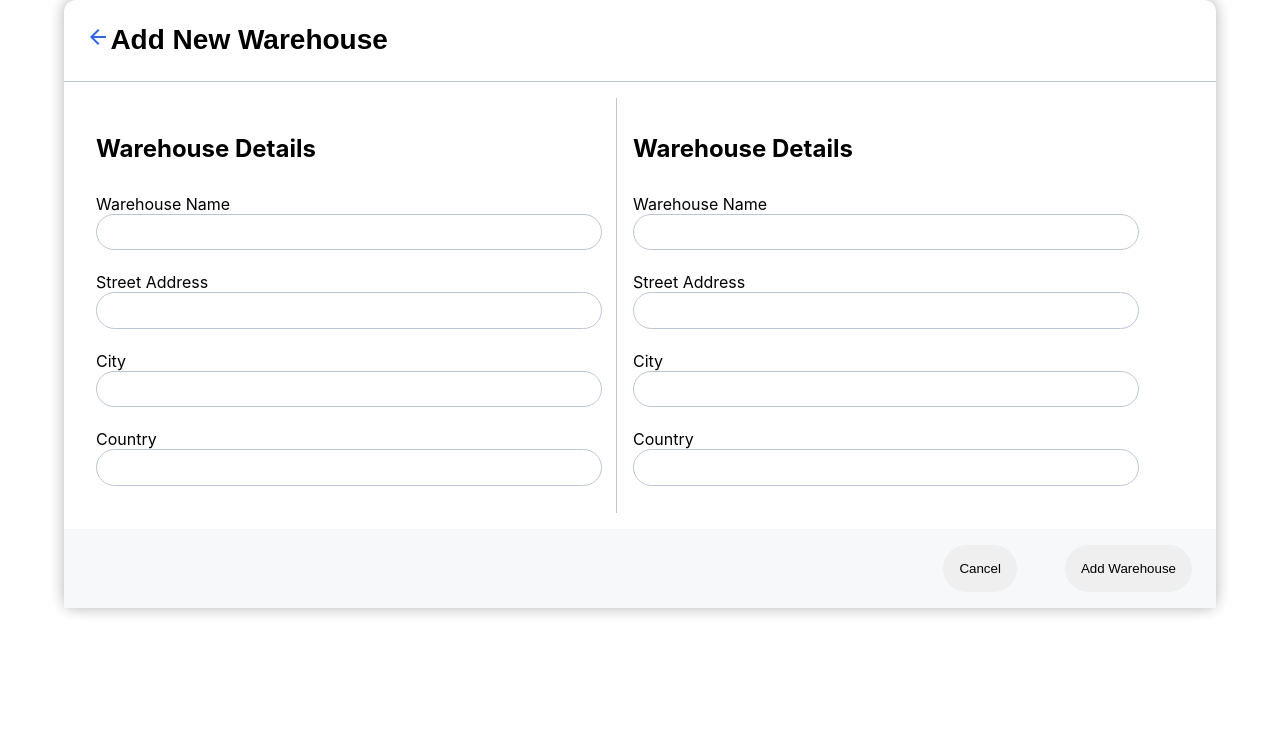
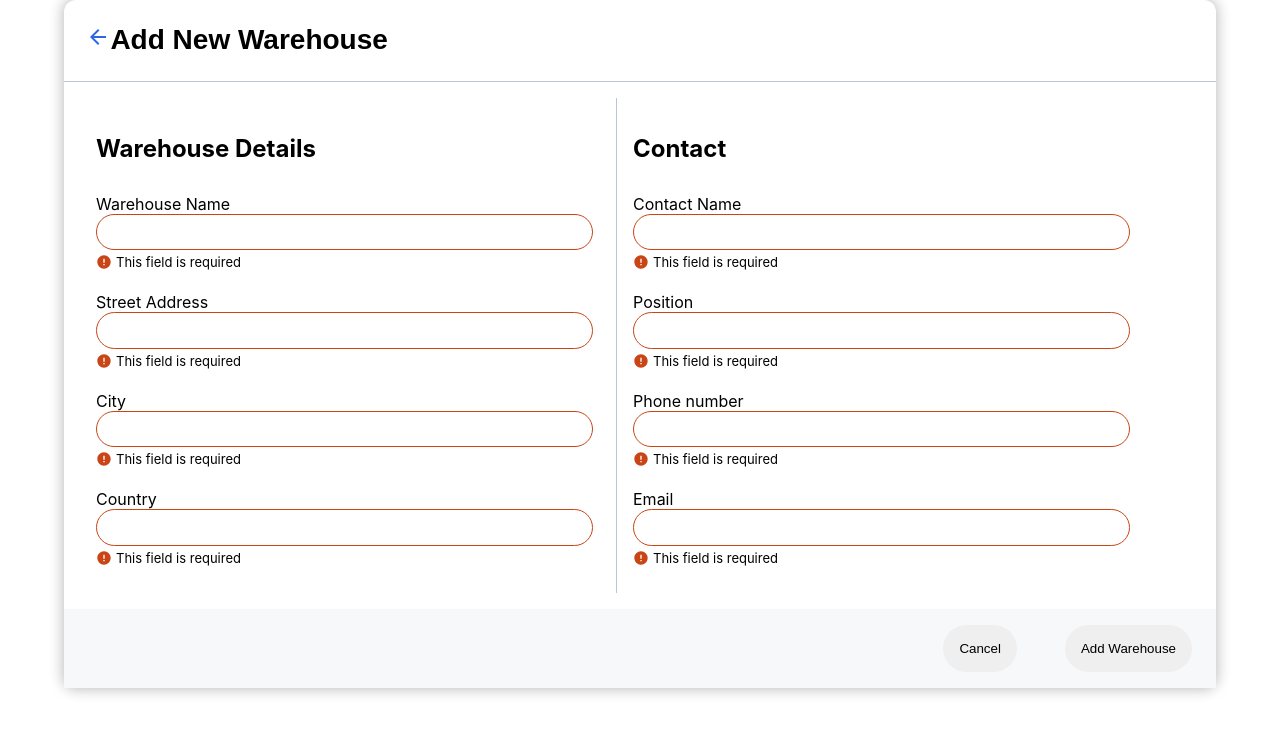
Before and after one commit to ChristopherFotos/inStock, a React (Create React App) app in the folder client/: page / in a window 1280 px wide. Shown: the top 734 px of the page. Built offline with nearby package versions, Linux system fonts and the light colour scheme.

Commit message:
add input handlers on form component

```diff
--- a/client/src/App.js
+++ b/client/src/App.js
@@ -4,7 +4,7 @@ import './App.css';
 
 function App() {
   return (
-    <AddWarehouse />
+    <AddWarehouse/>
   );
 }
 
--- a/client/src/components/AddWarehouse/AddWarehouse.jsx
+++ b/client/src/components/AddWarehouse/AddWarehouse.jsx
@@ -1,21 +1,22 @@
 import React, { Component } from 'react'
 import arrow from '../../assets/images/Icons/arrow_back-24px.svg'
+import axios from'axios'
+import Input from './Input/Input'
 import './AddWarehouse.scss'
 
 export default class AddWarehouse extends Component {
     constructor(props){
         super()
         this.state = {
-            id: "2922c286-16cd-4d43-ab98-c79f698aeab0",
-            name: "Manhattan",
-            address: "503 Broadway",
-            city: "New York",
-            country: "USA",
+            name: '',
+            address:'',
+            city: '',
+            country: '',
             contact: {
-              name: "Parmin Aujla",
-              position: "Warehouse Manager",
-              phone: "+1 (646) 123-1234",
-              email: "paujla@instock.com"
+              name: '',
+              position: '',
+              phone: '',
+              email: ''
             }
         }
     }
@@ -25,78 +26,58 @@ export default class AddWarehouse extends Component {
             ...this.state,
             [e.target.name]: e.target.value
         })
+
+        console.log(this.state[e.target.name]);
     }
 
     handleContactChange(e){
         this.setState({
             ...this.state,
-            [e.target.name]: e.target.value
+            contact: {
+                ...this.state.contact,
+                [e.target.name]: e.target.value
+            }
         })
+    }
+
+    handleSubmit(e){
+        e.preventDefault()
+    }
+
+    isEmpty(name, contact){
+        let empty
+        if(!contact) !this.state[name]? empty = true : empty = false
+        if(contact)  !this.state.contact[name]? empty = true : empty = false
+        return empty
     }
 
     render() {
         return (
             <div className = 'form'>
-
-                {/* header */}
                 <div className="form__header">
                     <img src={arrow} className = 'form__back-arrow' alt=""/>
                     <h1 className="form__heading titilliumWeb-Regular">Add New Warehouse</h1>
                 </div>
 
-                {/* flex container */}
                 <div className="flex-container">
-
-                    {/* details section */}
                     <div className="form__left-section">
                         <h2 className="form__subheading">Warehouse Details</h2>
-
-                        <div className="form__input-wrapper">
-                            <label htmlFor="name" className="form__label">Warehouse Name</label>
-                            <input type="text" className='form__input'/>
-                        </div>
-
-                        <div className="form__input-wrapper">
-                            <label htmlFor="address" className="form__label">Street Address</label>
-                            <input type="text" className='form__input'/>
-                        </div>
-
-                        <div className="form__input-wrapper">
-                            <label htmlFor="city" className="form__label">City</label>
-                            <input type="text" className='form__input'/>
-                        </div>
-
-                        <div className="form__input-wrapper">
-                            <label htmlFor="country" className="form__label">Country</label>
-                            <input type="text" className='form__input'/>
-                        </div>
+                        <Input name='name'    text='Warehouse Name' empty={this.isEmpty('name')} handleChange={(e)=>this.handleDetailChange(e)}/>
+                        <Input name='address' text='Street Address' empty={this.isEmpty('address')} handleChange={(e)=>this.handleDetailChange(e)}/>
+                        <Input name='city'    text='City' empty={this.isEmpty('city')} handleChange={(e)=>this.handleDetailChange(e)}/>
+                        <Input name='country' text='Country' empty={this.isEmpty('country')} handleChange={(e)=>this.handleDetailChange(e)}/>
                     </div>
 
-                    {/* contact */}
                     <div className="form__right-section">
-                    <h2 className="form__subheading">Warehouse Details</h2>
+                    <h2 className="form__subheading">Contact</h2>
+                        <Input name='name' text='Contact Name' empty={this.isEmpty('name', true)} handleChange={(e)=>this.handleContactChange(e)} />
+                        <Input name='position' text='Position' empty={this.isEmpty('position', true)}handleChange={(e)=>this.handleContactChange(e)} />
+                        <Input name='phone' text='Phone number' empty={this.isEmpty('phone', true)} handleChange={(e)=>this.handleContactChange(e)} />
+                        <Input name='email' text='Email' empty={this.isEmpty('email', true)}handleChange={(e)=>this.handleContactChange(e)} />
+                    </div>
 
-                        <div className="form__input-wrapper">
-                            <label htmlFor="name" className="form__label">Warehouse Name</label>
-                            <input type="text" data-type='contact' className='form__input'/>
-                        </div>
+                </div>
 
-                        <div className="form__input-wrapper">
-                            <label htmlFor="address" className="form__label">Street Address</label>
-                            <input type="text" data-type='contact' className='form__input'/>
-                        </div>
-
-                        <div className="form__input-wrapper">
-                            <label htmlFor="city" className="form__label">City</label>
-                            <input type="text" data-type='contact' className='form__input'/>
-                        </div>
-
-                        <div className="form__input-wrapper">
-                            <label htmlFor="country" className="form__label">Country</label>
-                            <input type="text" data-type='contact' className='form__input'/>
-                        </div>
-                    </div>
-                </div>
                 <div className="form__button-container">
                     <button className="form__button">Cancel</button>
                     <button className="form__button">Add Warehouse</button>
--- a/client/src/components/AddWarehouse/AddWarehouse.scss
+++ b/client/src/components/AddWarehouse/AddWarehouse.scss
@@ -56,10 +56,16 @@
     &__input {
         display: block;
         outline: none;
-        padding: 0.6rem 0;
+        padding: 0.6rem 8px;
         border: 1px solid $cloud;
         border-radius: 20px;
-        width: 100%;
+        width: 95%;
+
+        &--empty {
+            @include desktop {
+                border-color: #C94515;
+            }
+        }
     }
 
     /* buttons */
@@ -78,6 +84,7 @@
         width: 45%;
         border-radius: 20px;
         border: none;
+        outline: none;
 
         @include tablet {
             width: auto;
@@ -87,6 +94,25 @@
             outline: none;
         }
     }
+
+    /* validation */
+    &__validation-span{
+        display: none;
+        padding-top: 4px;
+        font-size: small;
+        @include desktop {
+            display: flex;
+            align-items: center;
+        }
+    }
+
+    &__warning{
+        width: 16px;
+        height: 16px;
+        margin-right: 4px;
+        display: inline-block;
+        line-height: 1px;
+    }
 }
 
 .flex-container {
--- /dev/null
+++ b/client/src/components/AddWarehouse/Input/Input.jsx
@@ -0,0 +1,19 @@
+import React from 'react'
+import warning from '../../../assets/images/Icons/error-24px.svg'
+
+export default function Input(props) {
+    let empty = props.empty ? 'form__input--empty' : ''
+    return (
+        <div className="form__input-wrapper">
+            {props.empty}
+            <label htmlFor={props.name} className="form__label">{props.text}</label>
+            <input onChange={(e)=>{props.handleChange(e)}} name={props.name} type="text" className={`form__input ${empty}`}/>
+            {props.empty &&
+                <span className="form__validation-span">
+                    <img src={warning} alt="" className="form__warning"/>
+                    This field is required
+                </span>
+            }
+        </div>
+    )
+}
```
Also changed, not shown: 1 other file (tests, documents, lock files or other folders).
